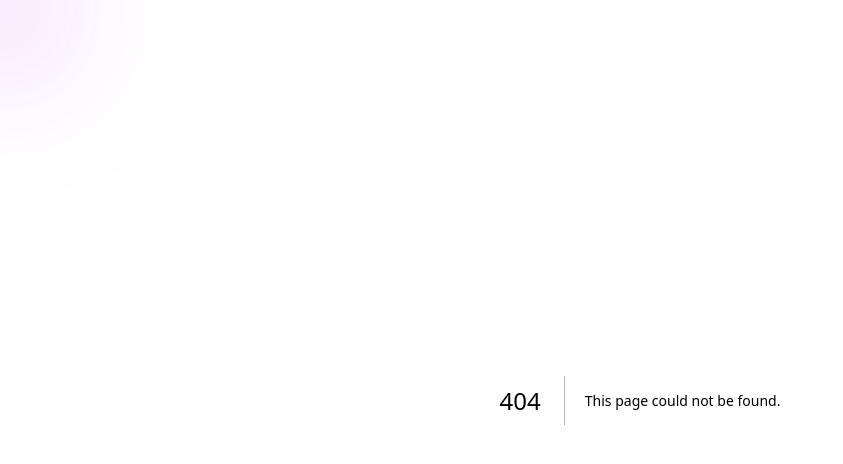
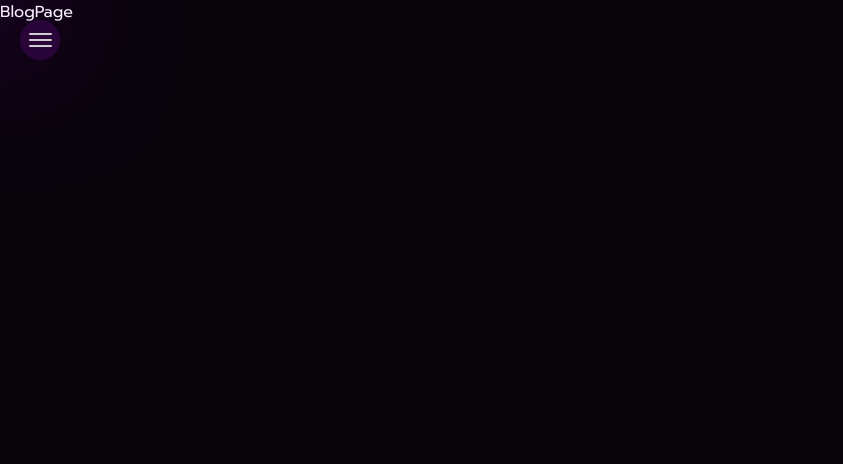
Before and after one commit to RubertG/rubertweb-oficial, a Next.js app: page /blog in a window 1280 px wide. Before the commit this address had no page. Shown: the top 464 px of the page, without its empty margins (0-843 px from the left). Built offline with nearby package versions, Linux system fonts and the light colour scheme.

Commit message:
UPDATE: create BlogPage, ContactPage, Nav con su funcionalidad y estilos

```diff
--- /dev/null
+++ b/src/app/blog/page.tsx
@@ -0,0 +1,8 @@
+/* eslint-disable @typescript-eslint/space-before-function-paren */
+function BlogPage(): JSX.Element {
+  return (
+    <div>BlogPage</div>
+  )
+}
+
+export default BlogPage
--- a/src/app/layout.tsx
+++ b/src/app/layout.tsx
@@ -4,6 +4,8 @@ import './globals.scss'
 import { type Metadata } from 'next'
 import { type Author } from 'next/dist/lib/metadata/types/metadata-types'
 import { Prompt } from 'next/font/google'
+import Nav from '@/components/layout/Nav/Nav'
+import { type LinkNav } from '@/types/types'
 
 export const prompt = Prompt({
   subsets: ['latin'],
@@ -17,10 +19,16 @@ const authors: Author = {
 }
 
 export const metadata: Metadata = {
-  title: 'rubertweb - Página oficial del desarrollador web Rubert Gonzalez',
+  title: 'RubertWeb - Página oficial del desarrollador web Rubert Gonzalez',
   description: 'Página oficial del desarrollador web Rubert Gonzalez. Portafolio web, blog personal y forma para contactarme y obtener mis servicios.',
   authors
 }
+
+const itemsNav: LinkNav[] = [
+  { literal: 'Portafolio', href: '/' },
+  { literal: 'Blog', href: '/blog' },
+  { literal: 'Contacto', href: '/contact' }
+]
 
 export default function RootLayout({
   children
@@ -31,6 +39,7 @@ export default function RootLayout({
     <html lang="es" >
       <body className={prompt.className}>
         <MouseAnimation />
+        <Nav items={itemsNav} />
         {children}
       </body>
     </html >
--- a/src/app/page.tsx
+++ b/src/app/page.tsx
@@ -2,7 +2,7 @@
 export default function Home(): JSX.Element {
   return (
     <>
-      <h1>Hola mundo!</h1>
+      {/* <h1>Hola mundo!</h1> */}
     </>
   )
 }
--- /dev/null
+++ b/src/components/Icons/Icons.tsx
@@ -0,0 +1,9 @@
+/* eslint-disable @typescript-eslint/space-before-function-paren */
+
+export default function Arrow(): JSX.Element {
+  return (
+    <svg width="25px" height="25px" viewBox="0 0 24 24" fill="none" xmlns="http://www.w3.org/2000/svg">
+      <path d="M4 12H6.5M20 12L14 6M20 12L14 18M20 12H9.5" stroke="#1C274C" strokeWidth="1.5" strokeLinecap="round" strokeLinejoin="round" />
+    </svg>
+  )
+}
--- /dev/null
+++ b/src/components/layout/Nav/Nav.module.scss
@@ -0,0 +1,96 @@
+@import "../../../styles/variables/variables.module.scss";
+
+.toggler {
+	position: fixed;
+	top: 20px;
+	left: 20px;
+	border: none;
+	outline: none;
+	width: 40px;
+	height: 40px;
+	border-radius: 100%;
+	background-color: $bg-secondary;
+	display: flex;
+	flex-direction: column;
+	align-items: center;
+	justify-content: center;
+	gap: 4px;
+	cursor: pointer;
+	z-index: 1000;
+
+	span {
+		background-color: $text-dark;
+		width: 23px;
+		height: 2px;
+		border-radius: 100px;
+		transition: opacity 0.2s, transform 0.2s;
+	}
+
+	&.active {
+		span:nth-child(1) {
+			transform: translate(0, 300%) rotate(45deg);
+		}
+
+		span:nth-child(2) {
+			opacity: 0;
+		}
+
+		span:nth-child(3) {
+			transform: translate(0, -300%) rotate(-45deg);
+		}
+	}
+}
+
+.nav {
+	position: fixed;
+	background-color: $bg-nav;
+	width: 75%;
+	height: 100vh;
+	max-width: 300px;
+	padding: 100px 25px 20px 25px;
+	transform: translateX(-100%);
+	transition: all 0.2s;
+
+	h1 {
+		color: $primary;
+		letter-spacing: 1.5px;
+		font-weight: 900;
+		text-align: center;
+		font-size: 1.7rem;
+	}
+
+	ul {
+		list-style: none;
+		margin: 30px 15px;
+
+		li {
+			a {
+				width: 100%;
+				padding: 15px 10px;
+				align-items: center;
+				display: flex;
+				justify-content: space-between;
+				text-decoration: none;
+				font-size: 0.9rem;
+				font-weight: 600;
+				color: $text-dark;
+				border-bottom: 1px solid $bg-secondary;
+
+				svg path {
+					stroke: $primary;
+				}
+			}
+			&:last-child a {
+				border: none;
+			}
+			&.active a {
+				color: $primary;
+			}
+		}
+	}
+
+	&.active {
+		box-shadow: 0 0 130px 30px $bg-nav;
+		transform: translateX(0);
+	}
+}
--- /dev/null
+++ b/src/components/layout/Nav/Nav.tsx
@@ -0,0 +1,60 @@
+/* eslint-disable @typescript-eslint/space-before-function-paren */
+'use client'
+import { type LinkNav } from '@/types/types'
+import Link from 'next/link'
+import Styles from './Nav.module.scss'
+import { useState } from 'react'
+import Arrow from '@/components/Icons/Icons'
+import { usePathname } from 'next/navigation'
+
+interface Props {
+  items: LinkNav[]
+}
+
+function Nav({ items }: Props): JSX.Element {
+  const [toggler, setToggler] = useState(false)
+  const pathname = usePathname()
+
+  const handleClick = (): void => {
+    setToggler(!toggler)
+  }
+
+  return (
+    <nav >
+      <button
+        className={`${Styles.toggler} ${toggler ? Styles.active : ''}`}
+        onClick={handleClick}
+      >
+        <span></span><span></span><span></span>
+      </button>
+      <nav className={`${Styles.nav} ${toggler ? Styles.active : ''}`}>
+        <h1>RubertWeb</h1>
+        <ul>
+          {
+            items.map(({ literal, href }) => {
+              let isActive = false
+              if (href !== '/') {
+                isActive = pathname.includes(href)
+              } else {
+                isActive = href === pathname
+              }
+              return (
+                <li key={literal} className={`${isActive ? Styles.active : ''}`}>
+                  <Link
+                    href={href}
+                    onClick={handleClick}
+                  >
+                    {literal}
+                    <Arrow />
+                  </Link>
+                </li>
+              )
+            })
+          }
+        </ul>
+      </nav>
+    </nav>
+  )
+}
+
+export default Nav
--- a/src/styles/variables/variables.module.scss
+++ b/src/styles/variables/variables.module.scss
@@ -1,6 +1,7 @@
 $primary: #bd00ff;
 $secondary: #8d00e3;
 $bg-primary: #08040a;
-$text-dark: #d9d9d9;
+$text-dark: #d9d9d9f1;
 $text-white: #ffffff;
 $bg-secondary: #29053a;
+$bg-nav: #000000;
--- a/src/types/types.ts
+++ b/src/types/types.ts
@@ -0,0 +1,4 @@
+export interface LinkNav {
+  literal: string
+  href: string
+}
```
Also changed, not shown: src/app/contact/page.tsx (added, +8 -0 lines).
